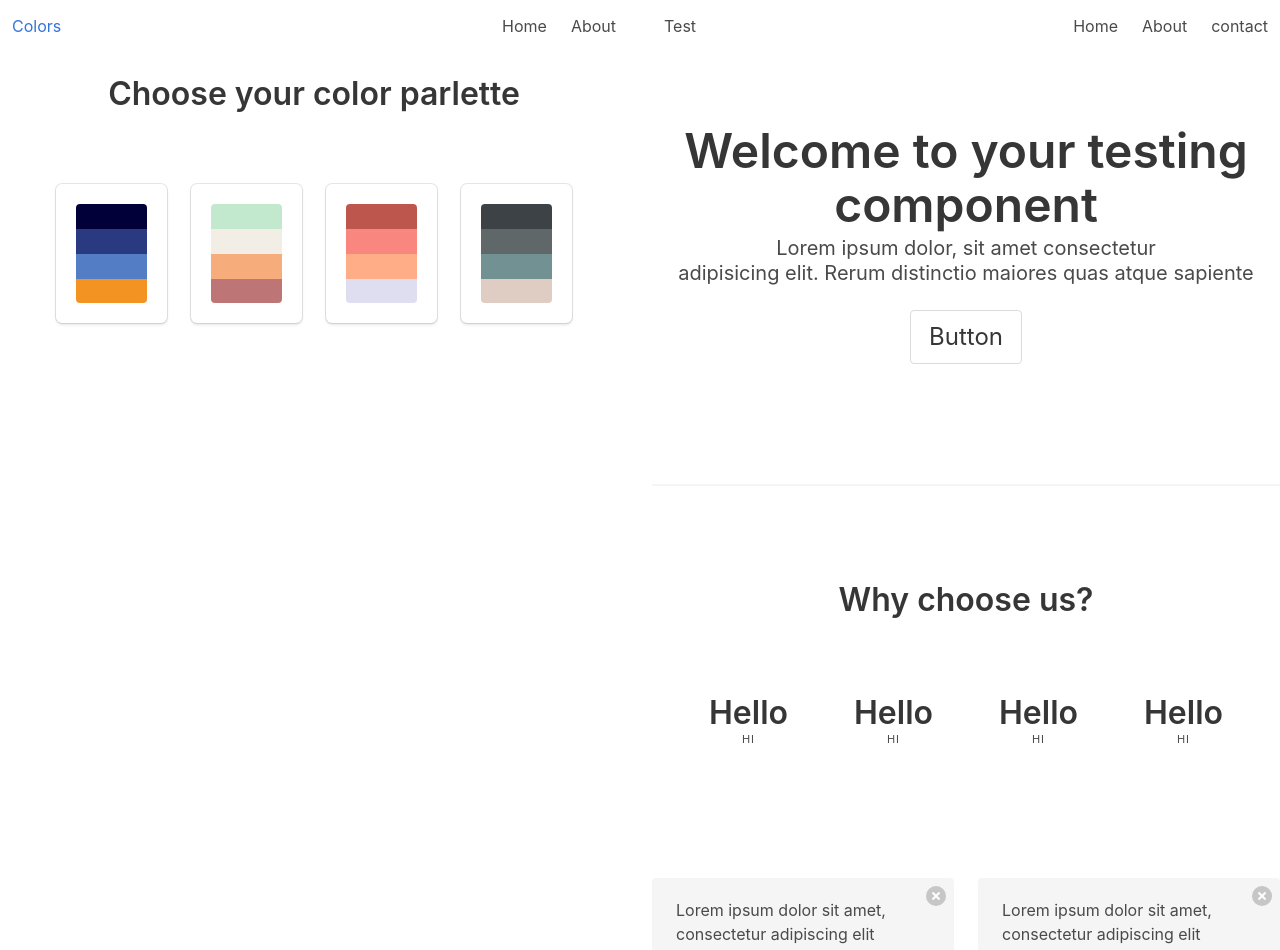
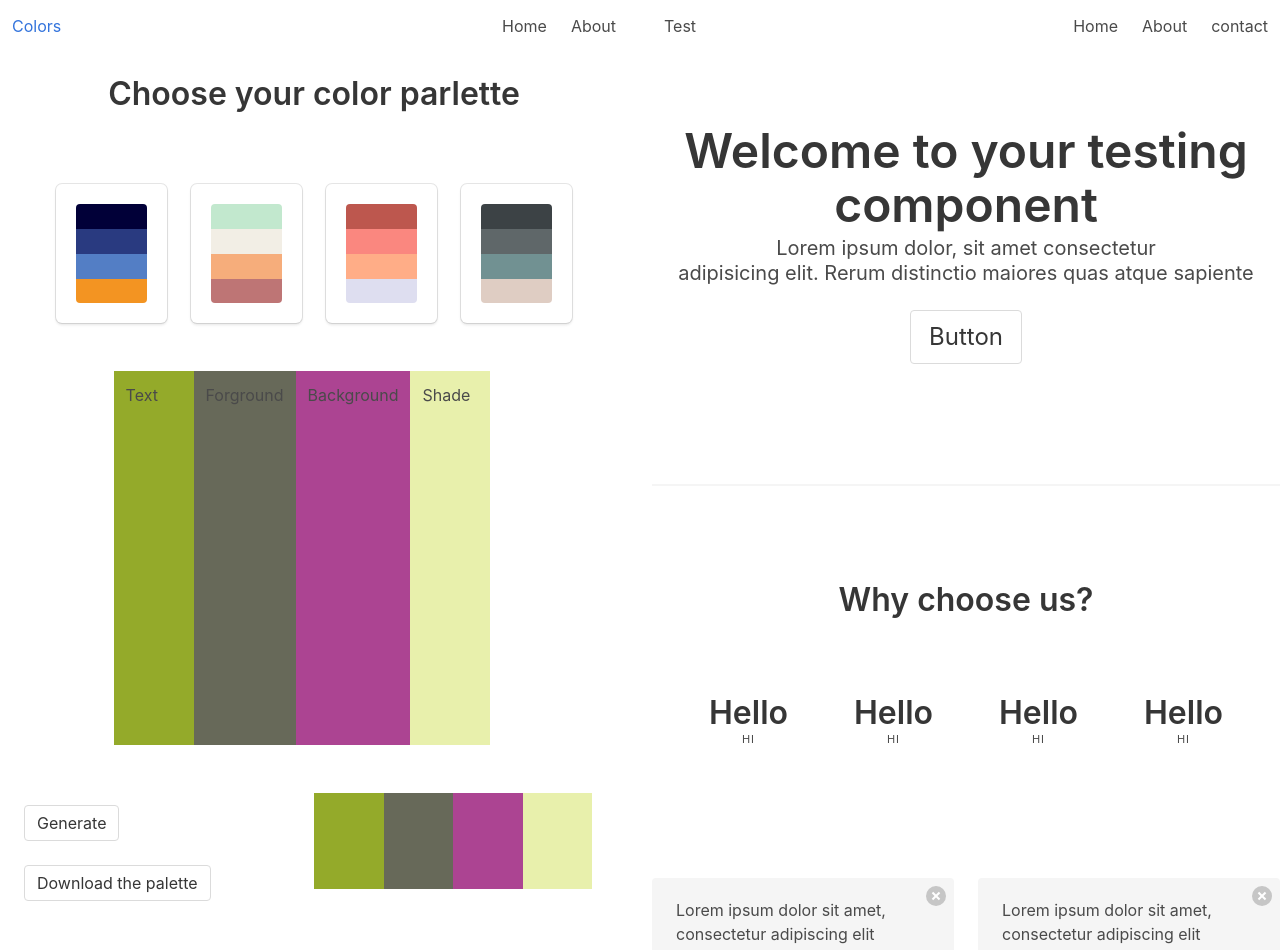
Before and after one commit to phantomzidane/colors, an Angular app: page / in a window 1280 px wide. Shown: the top 950 px of the page. Built offline with nearby package versions, Linux system fonts and the light colour scheme.

Commit message:
adding the other options

```diff
--- a/src/app/app.component.css
+++ b/src/app/app.component.css
@@ -33,3 +33,28 @@ html, body{
     padding-bottom: 5%;
     padding-top: 5%;
 }
+.gencolors{
+   width: 80%;
+   height: 60%;
+   padding-left:20%;
+}
+.gensubcolors{
+    width: 100%;
+    height: 100%;
+ }
+.space{
+    width: 100%;
+    height: 100%;
+}
+.cl1{
+    background-color: #94aa2a;
+}
+.cl2{
+    background-color: #676959;
+}
+.cl3{
+    background-color: #ac4492;
+}
+.cl4{
+    background-color: #e8f0ac;
+}
--- a/src/app/app.component.html
+++ b/src/app/app.component.html
@@ -16,7 +16,7 @@
            </div><br>
            <div class="container is-fluid has-text-centered">
               <h1 class="title">Choose your color parlette</h1>
-             <div class="columns section" >
+             <div class="columns section">
                <div class="column is-3" *ngFor="let color of data">
                  <a (click)="change(color.id)">
                     <div class="item box">
@@ -28,35 +28,35 @@
                  </a>
 
                </div>
-               <!-- <div class="column is-3">
-                <div class="item box">
-                  <div class="one fill"></div>
-                  <div class="two fill"></div>
-                  <div class="three fill"></div>
-                  <div class="four fill"></div>
 
              </div>
            </div>
-               <div class="column is-3">
-                <div class="item box">
-                  <div class="one fill"></div>
-                  <div class="two fill"></div>
-                  <div class="three fill"></div>
-                  <div class="four fill"></div>
+           <div class="gencolors columns">
+             <div class="cl1 space column">Text
 
              </div>
+             <div class="cl2 space column">Forground</div>
+             <div class="cl3 space column">Background</div>
+             <div class="cl4 space column">Shade</div>
            </div>
-               <div class="column is-3">
-                <div class="item box">
-                  <div class="one fill"></div>
-                  <div class="two fill"></div>
-                  <div class="three fill"></div>
-                  <div class="four fill"></div>
+           <div class="section">
+             <div class="columns">
+               <div class="column is-6">
+                 <button class="button">Generate</button><br><br>
+                 <button class="button">Download the palette</button>
                </div>
-               </div> -->
+               <div class="column is-6">
+                  <div class="gensubcolors columns">
+                      <div class="cl1 space column"></div>
+                      <div class="cl2 space column"></div>
+                      <div class="cl3 space column"></div>
+                      <div class="cl4 space column"></div>
+                    </div>
+               </div>
+             </div>
 
            </div>
-           </div>
+
          </div>
        </div>
      </div>
@@ -77,7 +77,7 @@
       <div class="section has-text-centered">
             <h1 class="title is-1" [style.color]="colors?.c2">Welcome to your testing <br>component</h1>
             <h1 class="subtitle">Lorem ipsum dolor, sit amet consectetur <br>adipisicing elit. Rerum distinctio maiores quas atque sapiente </h1>
-            <a href="#" class="button is-large">Button</a>
+            <a href="#" class="button is-large" [style.background-color]="colors?.c4" [style.color]="colors?.c2">Button</a>
             <br><br><br>
       </div> <hr>
       <br>
@@ -87,25 +87,25 @@
           <div class="level" [style.background-color]="colors?.c3">
             <div class="level-item has-text-centered">
               <div>
-                <h1 class="title">Hello</h1>
+                <h1 class="title" [style.color]="colors?.c4">Hello</h1>
               <p class="heading">hi</p>
               </div>
             </div>
             <div class="level-item has-text-centered">
                 <div>
-                  <h1 class="title">Hello</h1>
+                  <h1 class="title" [style.color]="colors?.c4">Hello</h1>
                 <p class="heading">hi</p>
                 </div>
               </div>
               <div class="level-item has-text-centered">
                   <div>
-                    <h1 class="title">Hello</h1>
+                    <h1 class="title" [style.color]="colors?.c4">Hello</h1>
                   <p class="heading">hi</p>
                   </div>
                 </div>
                 <div class="level-item has-text-centered">
                     <div>
-                      <h1 class="title">Hello</h1>
+                      <h1 class="title" [style.color]="colors?.c4">Hello</h1>
                     <p class="heading">hi</p>
                     </div>
                   </div>
@@ -113,7 +113,7 @@
       </div>
       <div class="columns">
         <div class="column is-6">
-            <div class="notification">
+            <div class="notification" [style.background-color]="colors?.c2" [style.background-color]="colors?.c1">
                 <button class="delete"></button>
                 Lorem ipsum dolor sit amet, consectetur
                 adipiscing elit lorem ipsum dolor. <strong>Pellentesque risus mi</strong>, tempus quis placerat ut, porta nec nulla. Vestibulum rhoncus ac ex sit amet fringilla. Nullam gravida purus diam, et dictum <a>felis venenatis</a> efficitur. Sit amet,
@@ -121,7 +121,7 @@
               </div>
         </div>
         <div class="column is-6">
-            <div class="notification">
+            <div class="notification" [style.background-color]="colors?.c2" [style.background-color]="colors?.c1">
                 <button class="delete"></button>
                 Lorem ipsum dolor sit amet, consectetur
                 adipiscing elit lorem ipsum dolor. <strong>Pellentesque risus mi</strong>, tempus quis placerat ut, porta nec nulla. Vestibulum rhoncus ac ex sit amet fringilla. Nullam gravida purus diam, et dictum <a>felis venenatis</a> efficitur. Sit amet,
```
Lines whose indentation alone changed are shown as unchanged.
